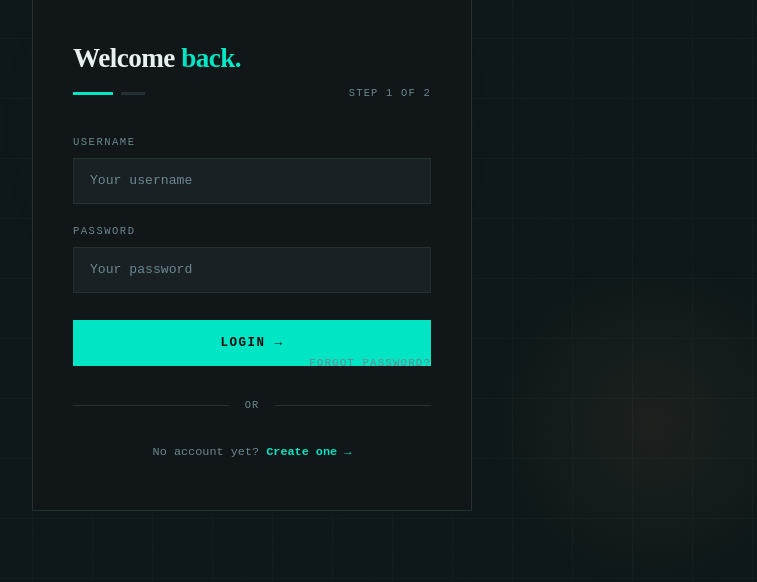
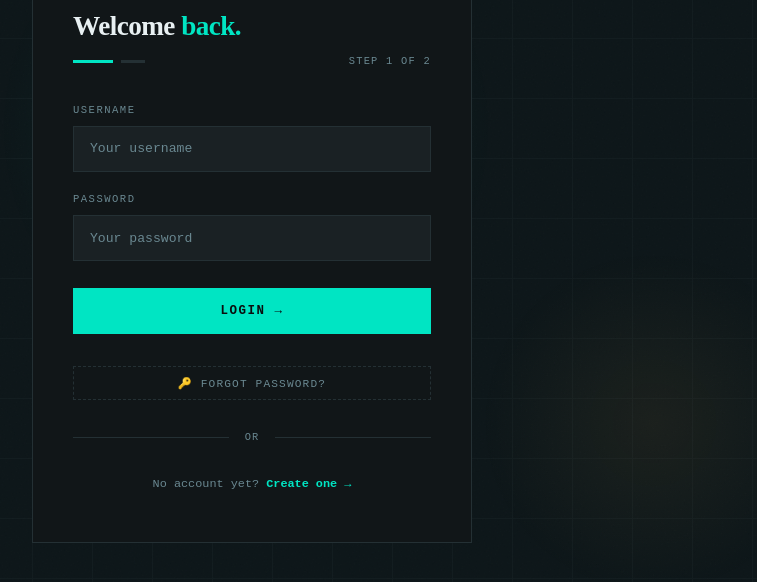
Before and after one commit to Kesavaanand/Sci-Temper-Project, a website: page login-page.html in a window 1280 px wide. Shown: the part 202-784 px from the top of the page, without its empty margins (388-1145 px from the left). Drawn offline with Linux system fonts and the light colour scheme.

Commit message:
Add files via upload

```diff
--- a/login-page.html
+++ b/login-page.html
@@ -149,6 +149,10 @@
             letter-spacing: 0.14em;
             text-transform: uppercase;
             margin-bottom: 0.45rem;
+        }
+
+        *, *::before, *::after {
+            box-sizing: border-box;
         }
 
         input {
@@ -329,24 +333,25 @@
         /* ── Forgot Password link ──────────────────── */
         .forgot-link {
             display: block;
-            text-align: right;
-            font-size: 0.68rem;
+            text-align: center;
+            font-size: 0.70rem;
             color: #6a8891;
             letter-spacing: 0.1em;
             text-transform: uppercase;
-            margin-top: -0.6rem;
-            margin-bottom: 1.2rem;
+            margin-top: 1rem;
+            margin-bottom: 0;
             text-decoration: none;
             cursor: pointer;
             transition: color 0.2s;
             background: none;
-            border: none;
+            border: 1px dashed #243034;
+            border-radius: 0;
             font-family: 'Space Mono', monospace;
             width: 100%;
-            padding: 0;
+            padding: 0.6rem 0;
             height: auto;
         }
-        .forgot-link:hover { color: #00e5c3; background: none; transform: none; box-shadow: none; }
+        .forgot-link:hover { color: #00e5c3; background: rgba(0,229,195,0.04); border-color: #00e5c3; transform: none; box-shadow: none; }
 
         /* ── Password strength meter ───────────────── */
         .strength-bar {
@@ -411,7 +416,8 @@
 
                 <button class="auth-btn" id="login-btn" onclick="handleLogin()">Login →</button>
 
-                <button class="forgot-link" onclick="showForgotPassword()">Forgot password?</button>
+                <div style="height: 1rem;"></div>
+                <button class="forgot-link" onclick="showForgotPassword()">🔑 Forgot password?</button>
 
                 <div class="auth-divider"><span>or</span></div>
 
```
Also changed, not shown: Sign-Up.html (+4 -0 lines).
